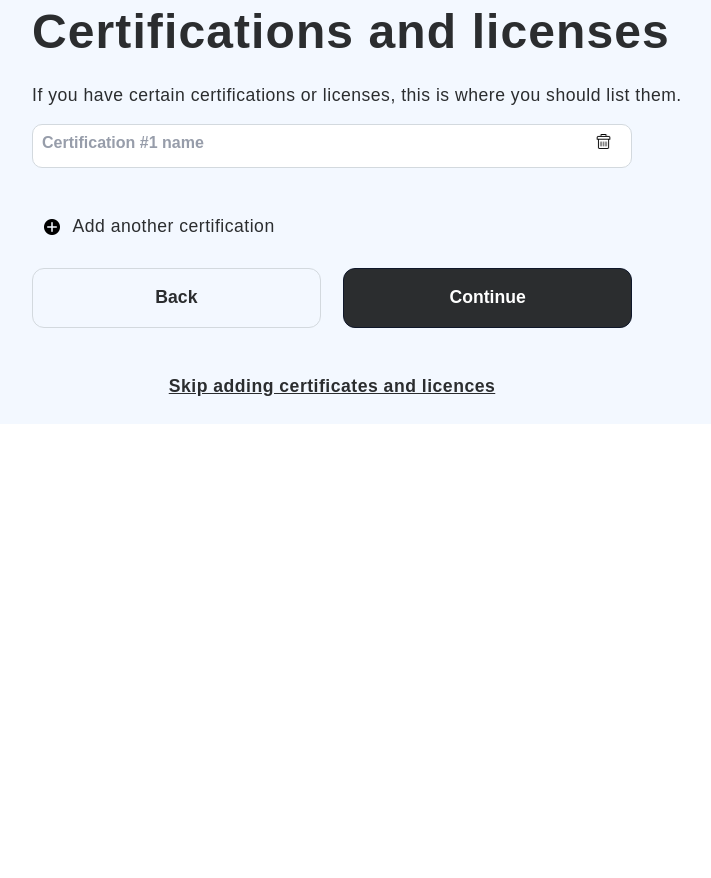
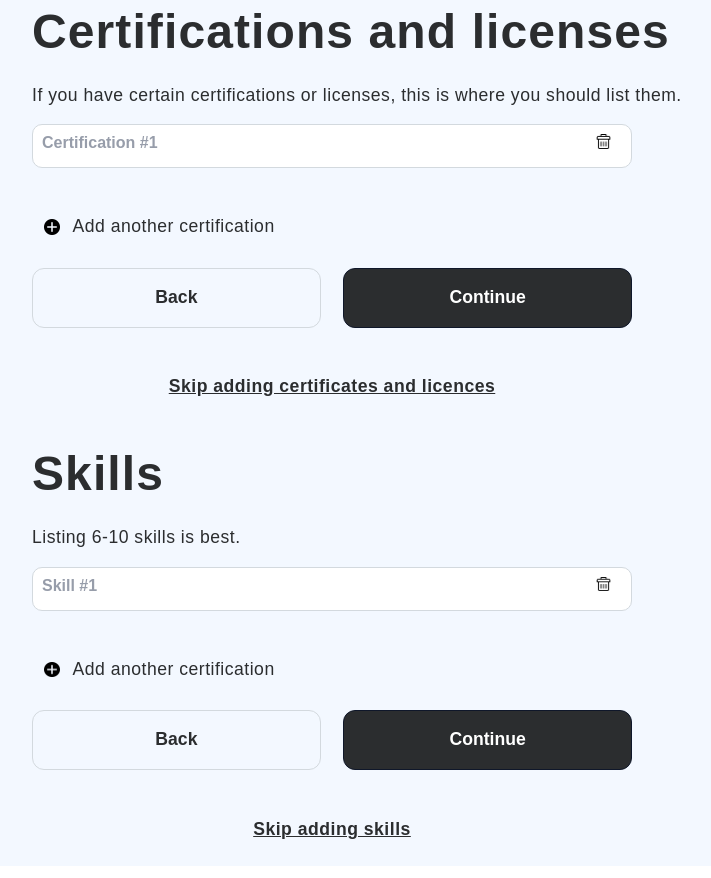
Before and after one commit to surapheil/cv-app, a React (Vite) app in the folder cvApplication/: page / in a window 1280 px wide. Shown: the part 1660-2538 px from the top of the page, without its empty margins (32-743 px from the left). Before the commit the page ends 2116 px from the top, so only its background shows below. Built offline with nearby package versions, Linux system fonts and the light colour scheme.

Commit message:
skills component added

```diff
--- a/cvApplication/src/App.jsx
+++ b/cvApplication/src/App.jsx
@@ -3,6 +3,7 @@ import Experiance from './components/Experiance'
 import './App.css'
 import Education from './components/Education';
 import Certifications from './components/Certifications';
+import Skills from './components/Skills';
 
 function App() {
 
@@ -12,6 +13,7 @@ function App() {
         <Experiance/>
         <Education/>
         <Certifications/>
+        <Skills/>
     </div>
   )
 }
--- /dev/null
+++ b/cvApplication/src/assets/textArea.jsx
@@ -0,0 +1,6 @@
+function Textarea(){
+
+}
+
+
+export default Textarea;
--- a/cvApplication/src/components/Certifications.jsx
+++ b/cvApplication/src/components/Certifications.jsx
@@ -32,7 +32,7 @@ function Certifications(){
             <form className="contactForm certForm">
                 <div className="certificationName fullName">
                     {certification.map((cert,index)=>(
-                        <Input key={index} value = {cert} type="text" name={`Certification #${index + 1} name`}
+                        <Input key={index} value = {cert} type="text" name={`Certification #${index + 1}`}
                             onChange={(e)=>handleChangeInput(index,e.target.value)}
                             onClick={()=>handleDelete(index)}
                         />
--- a/cvApplication/src/components/Skills.jsx
+++ b/cvApplication/src/components/Skills.jsx
@@ -0,0 +1,62 @@
+import { useState } from "react";
+import Input from "../assets/InputCertificate";
+import Button from "../assets/Button";
+import '../styles/contact.css';
+import addIcon from '../assets/images/plus-icon_11985505.png';
+
+function Skills(){
+    let [skills,setSkills] = useState(['']);
+
+    const handleDelete=(indexToDelete)=>{
+        setSkills(skills.filter((_,index)=>index !== indexToDelete));
+
+    }
+
+    const handleAddCertification = (e) => {
+        e.preventDefault();
+        setSkills([...skills,''])
+    }
+
+    const handleChangeInput = (index,value)=>{
+        let updatedInputField = [...skills];
+        updatedInputField[index] = value;
+        setSkills(updatedInputField);
+    }
+
+    return(
+        <div className="certefication contact">
+            <div className="certrificateHeader contactHeader">
+                <h1 className="contactTitle">Skills</h1>
+                <p className="contactSubtitle">Listing 6-10 skills is best.</p>
+            </div>
+            <form className="contactForm certForm">
+                <div className="certificationName fullName">
+                    {skills.map((skill,index)=>(
+                        <Input key={index} value = {skill} type="text" name={`Skill #${index + 1}`}
+                            onChange={(e)=>handleChangeInput(index,e.target.value)}
+                            onClick={()=>handleDelete(index)}
+                        />
+                    ))}
+
+                </div>
+                <div className="addField">
+                    <a href="#" className="contactSubtitle addText" onClick={handleAddCertification}>
+                        <img src={addIcon} alt="" className="addIcon" />
+                        Add another certification
+                    </a>
+                </div>
+
+                <div className='educationButton experianceButton'>
+                    <Button type="submit" value="Back" className="backButton"/>
+                    <Button type="submit" value="Continue" className="button"/>
+                </div>
+            </form>
+            <div className="skipBtn">
+                <a href="#" className="skipAnchor">Skip adding skills</a>
+            </div>
+        </div>
+    )
+}
+
+
+export default Skills;
```
Also changed, not shown: cvApplication/src/components/Summary.jsx (+14 -0 lines), cvApplication/src/components/reference.jsx (added).
